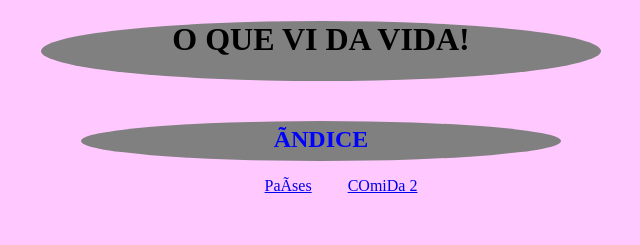
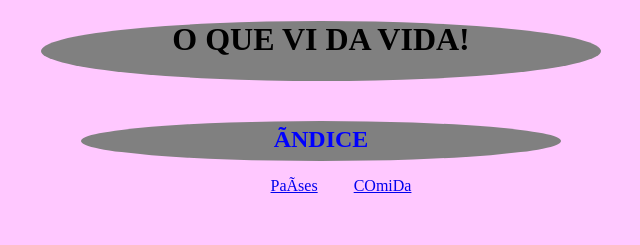
Before and after one commit to Gustavo-Waschburger/Dev_Web, a plain HTML site: page index.html in a window 1280 px wide. Shown: the top 245 px of the page, 319-959 px from the left. Drawn offline with Linux system fonts and the light colour scheme.

Commit message:
Update index.html

```diff
--- a/index.html
+++ b/index.html
@@ -14,7 +14,7 @@
 
         <ul>
             <li><a href="#c1">Países</a></li>
-            <li><a href="#c2">COmiDa 2</a></li>
+            <li><a href="#c2">COmiDa</a></li>
         </ul>
     </nav>
 
```
